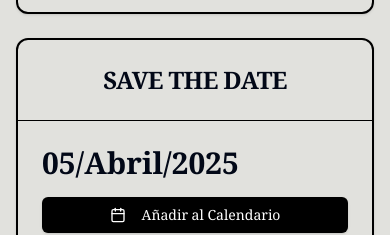
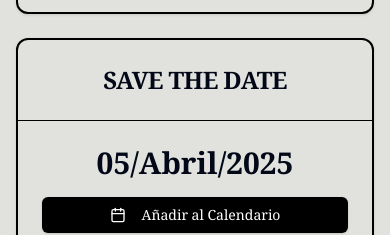
Before and after one commit to MikeGsus/boda-landing, a Next.js app: page / in a window 390 px wide. Shown: the part 1492-1727 px from the top of the page. Built offline with nearby package versions, Linux system fonts and the light colour scheme.

Commit message:
Enhance date display in newspaper-style component with responsive layout adjustments

```diff
--- a/components/newspaper-style.tsx
+++ b/components/newspaper-style.tsx
@@ -128,7 +128,12 @@ export default function NewspaperStyle() {
               <CardTitle className="text-2xl font-bold">SAVE THE DATE</CardTitle>
             </CardHeader>
             <CardContent className="pt-6">
-            <div className="text-3xl font-bold">05/Abril/2025</div>
+            <div className="text-3xl font-bold text-center md:hidden lg:block">05/Abril/2025</div>
+            <div className="text-3xl font-bold text-center hidden md:flex md:flex-col lg:hidden">
+              <span className="border-b-[1px] border-black mb-2 pb-2">05</span>
+              <span className="border-b-[1px] border-black mb-2 pb-2">Abril</span>
+              <span>2025</span>
+            </div>
               <Button onClick={handleAddToCalendar} className="w-full mt-4 bg-black text-white hover:bg-gray-800">
                 <CalendarIcon className="mr-2 h-4 w-4" /> Añadir al Calendario
               </Button>
```
